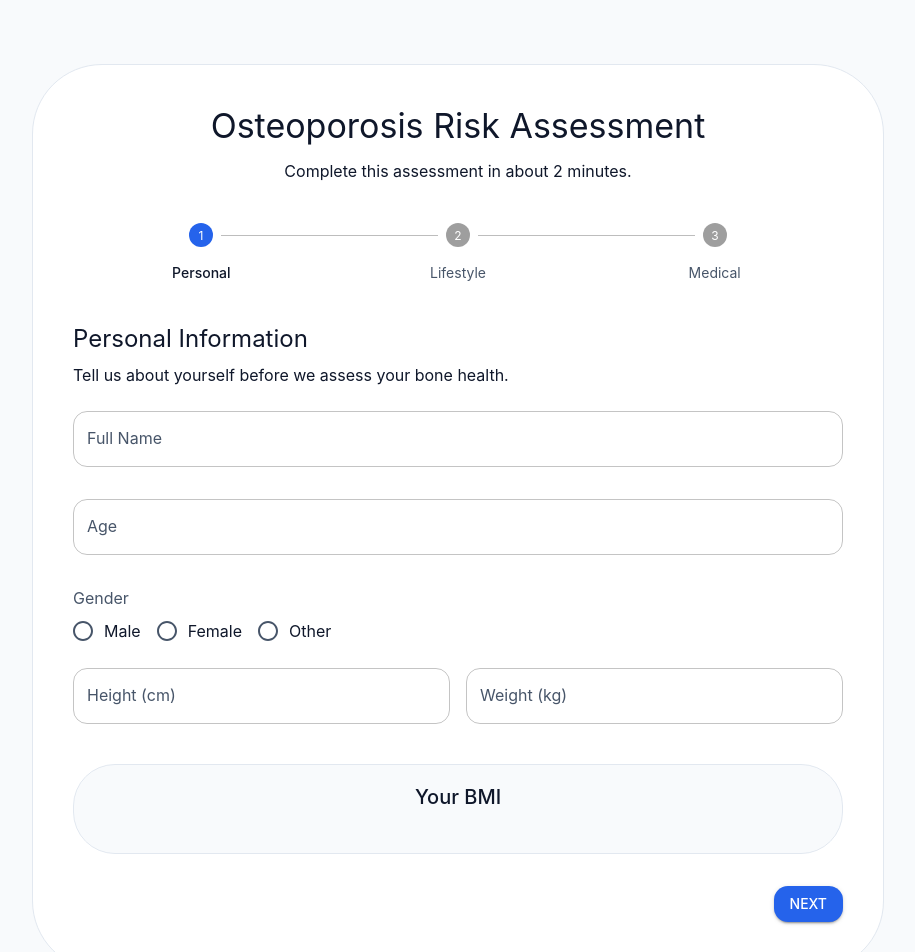
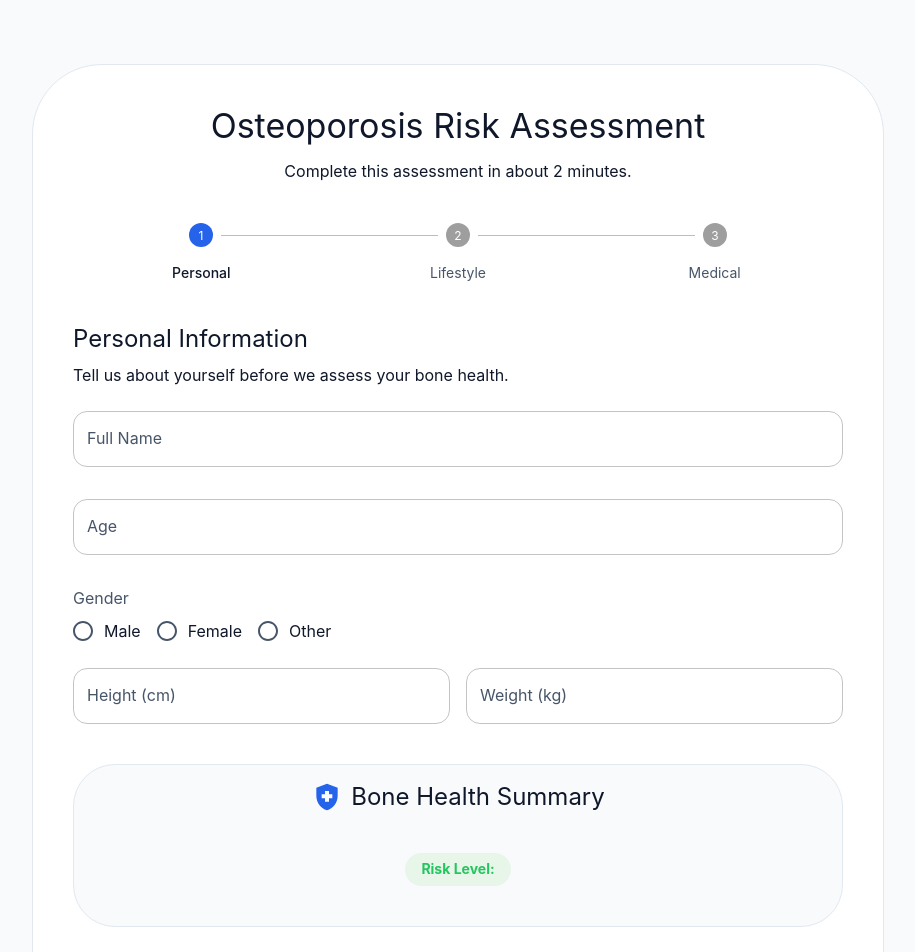
Before and after one commit to AthangRamteke/OsteoAI, a React (Vite) app: page /assessment in a window 1280 px wide. Shown: the top 952 px of the page, without its empty margins (182-1097 px from the left). Built offline with nearby package versions, Linux system fonts and the light colour scheme.

Commit message:
feat: complete BMI assessment module with health summary

```diff
--- a/src/components/assessment/PersonalInfoForm.jsx
+++ b/src/components/assessment/PersonalInfoForm.jsx
@@ -12,6 +12,11 @@ import {
   Card,
   CardContent,
 } from "@mui/material";
+
+import HealthAndSafetyIcon from "@mui/icons-material/HealthAndSafety";
+import CheckCircleIcon from "@mui/icons-material/CheckCircle";
+import WarningAmberIcon from "@mui/icons-material/WarningAmber";
+import ErrorIcon from "@mui/icons-material/Error";
 
 function PersonalInfoForm() {
   const [formData, setFormData] = useState({
@@ -81,6 +86,86 @@ function PersonalInfoForm() {
 
       case "Obese":
         return "Your BMI is significantly above the healthy range. Please consult a healthcare professional for personalized advice.";
+
+      default:
+        return "";
+    }
+  };
+  const getBMIColor = () => {
+    const category = getBMICategory();
+
+    switch (category) {
+      case "Underweight":
+        return "warning.main";
+
+      case "Healthy Weight":
+        return "success.main";
+
+      case "Overweight":
+        return "warning.dark";
+
+      case "Obese":
+        return "error.main";
+
+      default:
+        return "text.primary";
+    }
+  };
+  const getBMIIcon = () => {
+    const category = getBMICategory();
+
+    switch (category) {
+      case "Healthy Weight":
+        return (
+          <CheckCircleIcon
+            color="success"
+            sx={{ fontSize: 32 }}
+          />
+        );
+
+      case "Underweight":
+        return (
+          <WarningAmberIcon
+            color="warning"
+            sx={{ fontSize: 32 }}
+          />
+        );
+
+      case "Overweight":
+        return (
+          <WarningAmberIcon
+            color="warning"
+            sx={{ fontSize: 32 }}
+          />
+        );
+
+      case "Obese":
+        return (
+          <ErrorIcon
+            color="error"
+            sx={{ fontSize: 32 }}
+          />
+        );
+
+      default:
+        return null;
+    }
+  };
+  const getRiskLevel = () => {
+    const category = getBMICategory();
+
+    switch (category) {
+      case "Healthy Weight":
+        return "LOW";
+
+      case "Underweight":
+        return "MODERATE";
+
+      case "Overweight":
+        return "MODERATE";
+
+      case "Obese":
+        return "HIGH";
 
       default:
         return "";
@@ -167,6 +252,7 @@ function PersonalInfoForm() {
             type="number"
             value={formData.height}
             onChange={handleChange}
+            onWheel={(event) => event.target.blur()}
             fullWidth
           />
         </Grid>
@@ -178,6 +264,7 @@ function PersonalInfoForm() {
             type="number"
             value={formData.weight}
             onChange={handleChange}
+            onWheel={(event) => event.target.blur()}
             fullWidth
           />
         </Grid>
@@ -193,13 +280,27 @@ function PersonalInfoForm() {
         }}
       >
         <CardContent>
+          <Box
+            sx={{
+              display: "flex",
+              justifyContent: "center",
+              alignItems: "center",
+              gap: 1,
+            }}
+
+          >
+            <HealthAndSafetyIcon
+              color="primary"
+              sx={{ fontSize: 32 }}
+            />
+
             <Typography
-            variant="h6"
-            align="center"
-            fontWeight={600}
+              variant="h5"
+              fontWeight={700}
             >
-            Your BMI
+              Bone Health Summary
             </Typography>
+          </Box>
 
           <Typography
             variant="h2"
@@ -211,15 +312,49 @@ function PersonalInfoForm() {
             {calculateBMI()}
 
           </Typography>
+          <Box
+            sx={{
+              display: "flex",
+              justifyContent: "center",
+              alignItems: "center",
+              gap: 1,
+              mt: 2,
+            }}
+          >
+            {getBMIIcon()}
+
             <Typography
               variant="h5"
-            align="center"
               fontWeight={600}
-            color="success.main"
-            sx={{ mt: 2 }}
+              sx={{
+                color: getBMIColor(),
+              }}
             >
               {getBMICategory()}
             </Typography>
+          </Box>
+          <Box
+            sx={{
+              display: "flex",
+              justifyContent: "center",
+              mt: 3,
+              mb: 2,
+            }}
+          >
+            <Typography
+              variant="body2"
+              sx={{
+                px: 2,
+                py: 0.8,
+                borderRadius: 5,
+                bgcolor: "#E8F5E9",
+                color: "success.main",
+                fontWeight: 700,
+              }}
+            >
+              Risk Level: {getRiskLevel()}
+            </Typography>
+          </Box>
           <Typography
             variant="body1"
             align="center"
```
Lines whose indentation alone changed are shown as unchanged.
